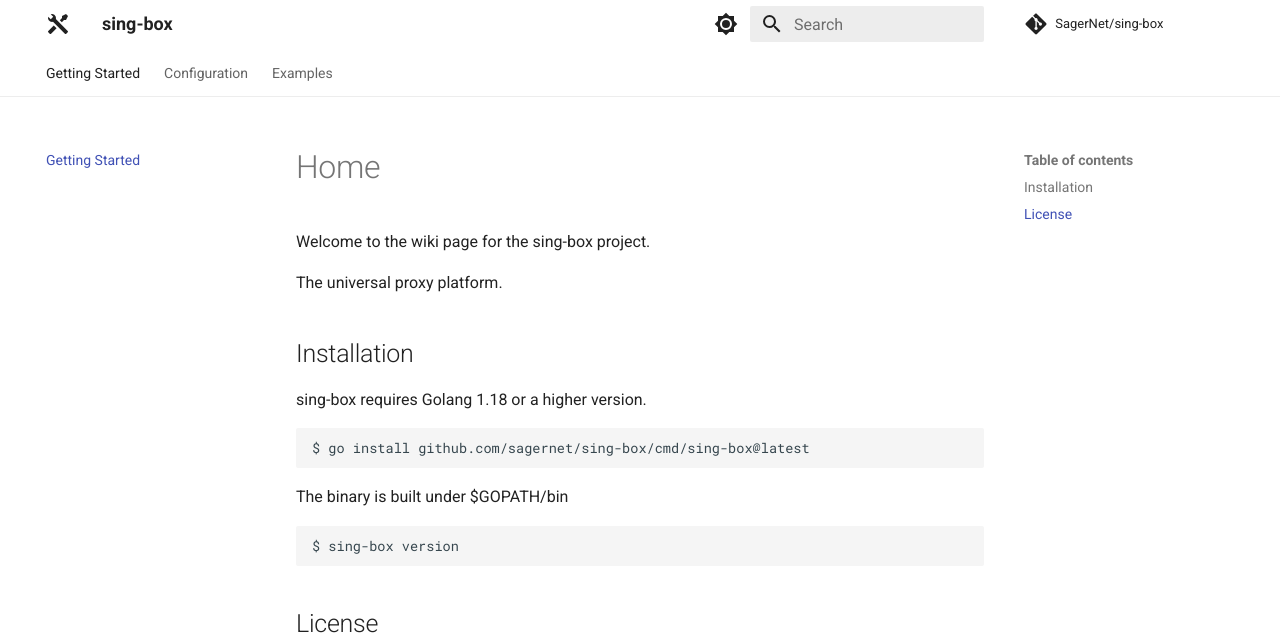
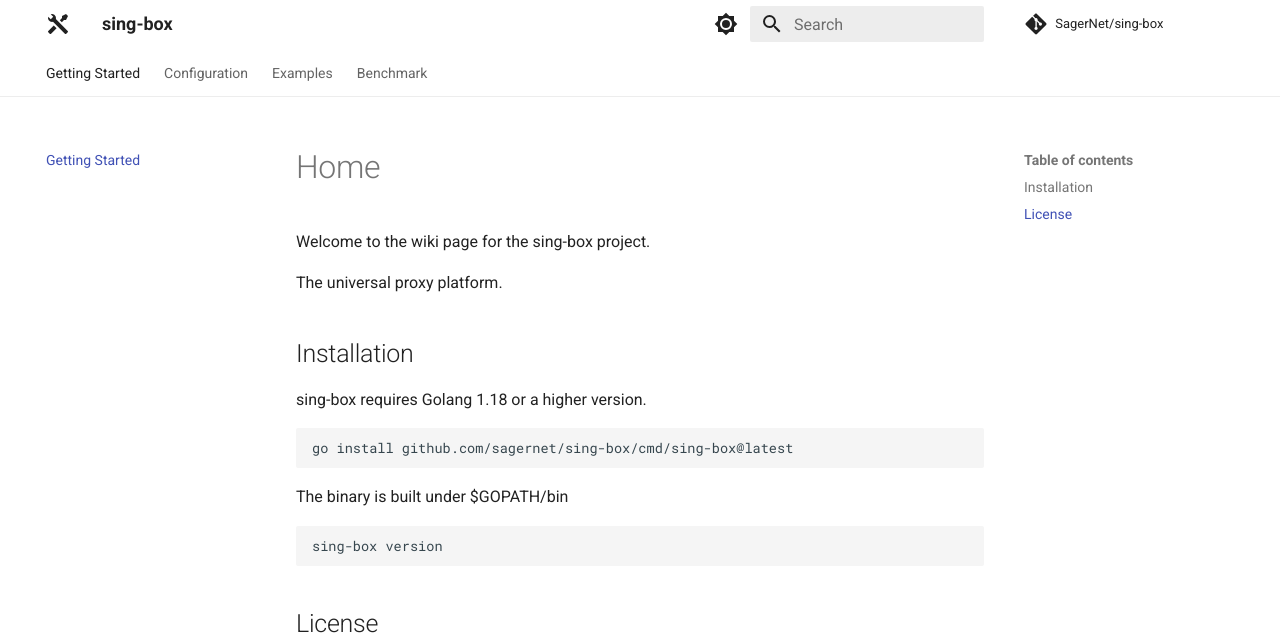
Before and after one commit to lgdhades/sing-go-project, an MkDocs documentation site: the page built from docs/index.md, in a window 1280 px wide and 1032 px high. Shown: the top 643 px of the window. Built offline with MkDocs 1.6.1 and Material for MkDocs 9.7.7, drawn with Linux system fonts in a browser that asks for light colours; comment, search, counter and statistics services are not loaded.

Commit message:
Add benchmark page

````diff
--- a/docs/index.md
+++ b/docs/index.md
@@ -9,13 +9,13 @@ The universal proxy platform.
 sing-box requires Golang 1.18 or a higher version.
 
 ```bash
-$ go install github.com/sagernet/sing-box/cmd/sing-box@latest
+go install github.com/sagernet/sing-box/cmd/sing-box@latest
 ```
 
 The binary is built under $GOPATH/bin
 
 ```bash
-$ sing-box version
+sing-box version
 ```
 
 ## License
--- a/mkdocs.yml
+++ b/mkdocs.yml
@@ -59,6 +59,7 @@ nav:
       - examples/index.md
       - Shadowsocks Server: examples/ss-server.md
       - Shadowsocks Client: examples/ss-client.md
+  - Benchmark: benchmark.md
 markdown_extensions:
   - pymdownx.inlinehilite
   - pymdownx.snippets
````
Also changed, not shown: docs/benchmark.md (added, +9 -0 lines).
